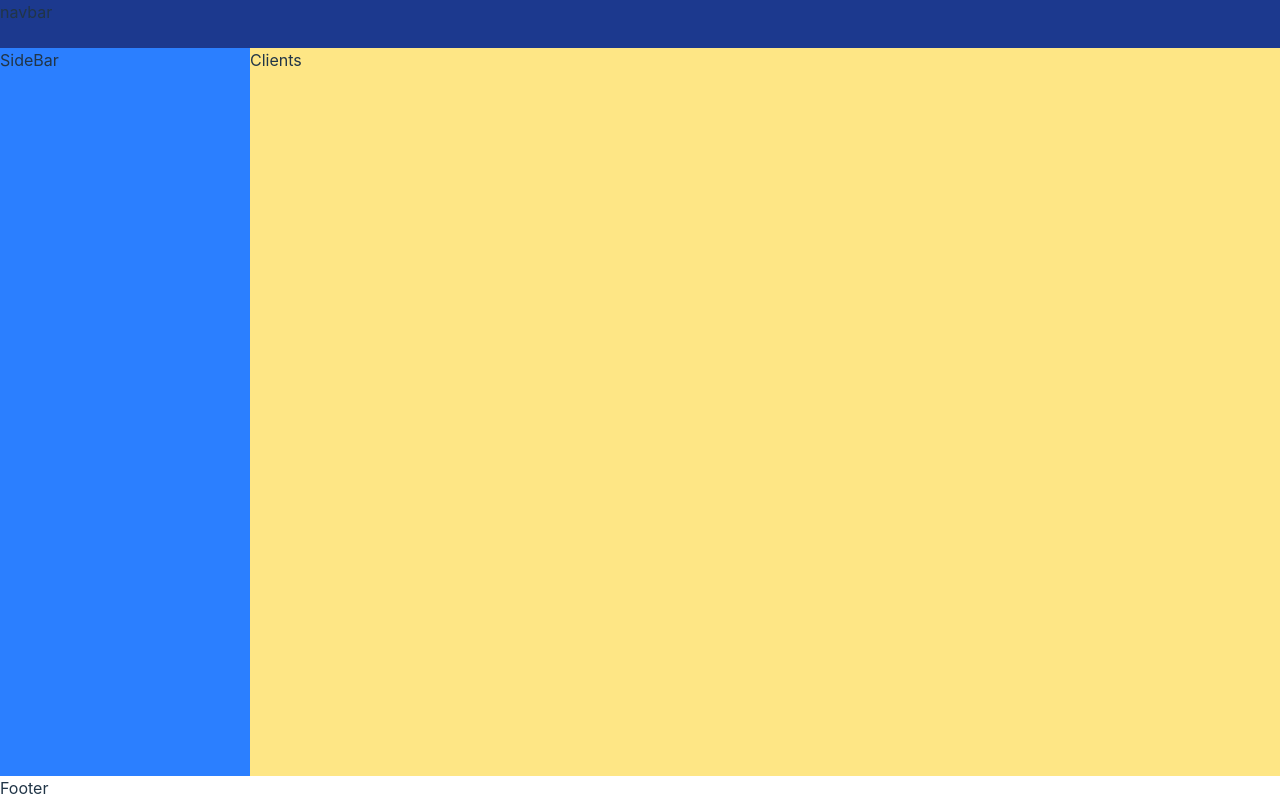
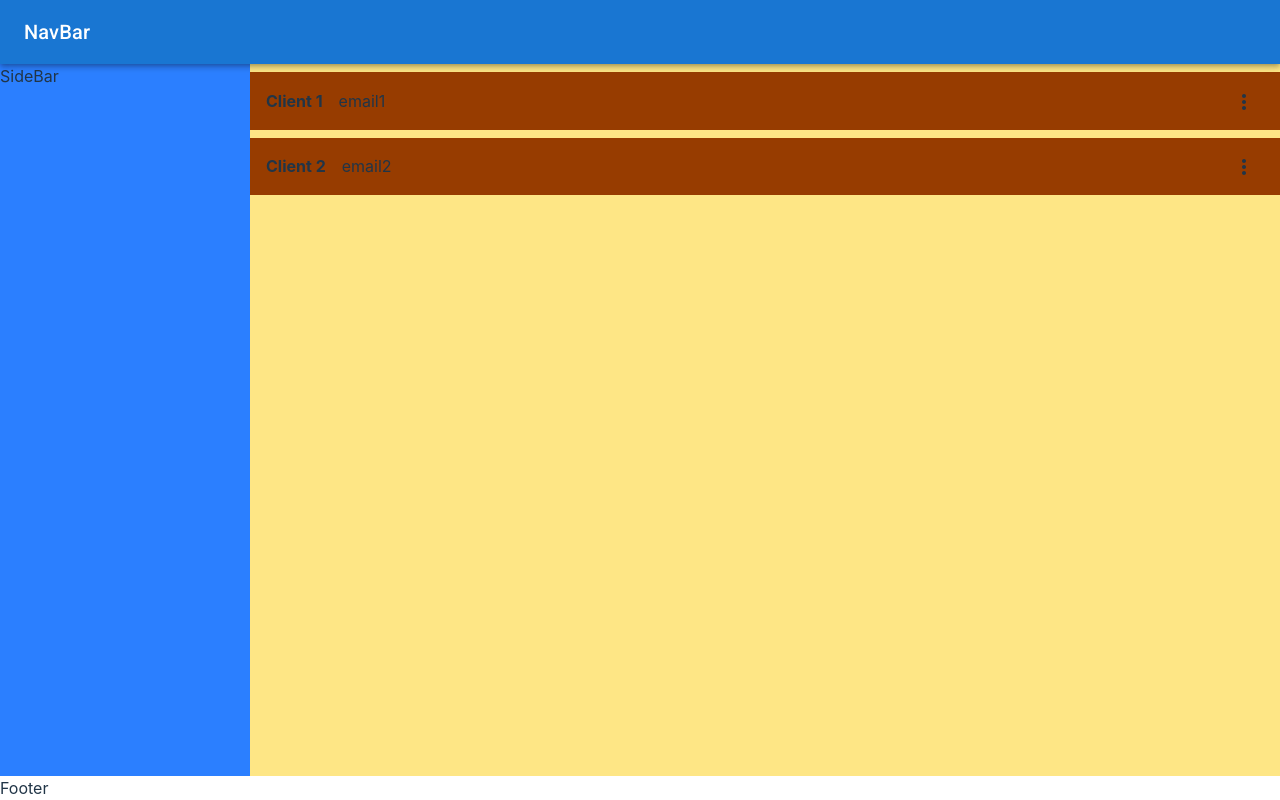
Before and after one commit to ricardoareiaslinhares/nic-project, a React (Vite) app: page /clients in a window 1280 px wide. Built offline with nearby package versions, Linux system fonts and the light colour scheme.

Commit message:
ListDisplay: generic display for all lists, draf

```diff
--- a/src/Layout.tsx
+++ b/src/Layout.tsx
@@ -1,10 +1,11 @@
 import { Outlet } from "react-router";
 import SideBar from "./components/SideBar";
+import NavBar from "./components/NavBar";
 
 const Layout = () => {
   return (
-    <main className="flex flex-1 flex-col  bg-red-200w-screen min-h-screen">
-      <div className="h-12 bg-blue-900 w-screen">navbar</div>
+    <main className="flex flex-1 flex-col  bg-red-200w-screen min-h-screen w-screen">
+        <NavBar />
       <section className="flex flex-1 flex-row itens-start bg-amber-200">
         <SideBar />
         <Outlet />
--- /dev/null
+++ b/src/components/ListDisplay.tsx
@@ -0,0 +1,49 @@
+import MoreVertIcon from "@mui/icons-material/MoreVert";
+import { Box, ListItem, List } from "@mui/material";
+
+interface Item {
+  id: number;
+  name: string;
+  [key: string]: any;
+}
+
+interface Props<T extends Item> {
+  items: T[];
+  proprieties: (keyof T)[];
+}
+
+const ListDisplay = <T extends Item>({ items, proprieties }: Props<T>) => {
+
+  return (
+    <List
+      sx={{
+        display: "flex",
+        flex: 1,
+        flexDirection: "column",
+        gap: 1,
+        height: "60px",
+      }}
+    >
+      {items.map((item) => (
+        <ListItem
+          key={item.id}
+          className="flex flex-1 flex-row bg-amber-800 hover:bg-slate-300 hover:cursor-pointer justify-between items-center "
+        >
+            <p className="font-bold mr-4"> {item.name}</p>
+          <div className=" flex flex-1 gap-4">
+            {proprieties.map((prop) => (
+              <Box key={prop.toString()}>
+                <p>{item[prop]}</p>
+              </Box>
+            ))}
+          </div>
+          <Box className="ml-4 hover:bg-amber-100 hover:rounded-full p-2">
+            <MoreVertIcon />
+          </Box>
+        </ListItem>
+      ))}
+    </List>
+  );
+};
+
+export default ListDisplay;
--- /dev/null
+++ b/src/components/NavBar.tsx
@@ -0,0 +1,20 @@
+import { AppBar, styled, Toolbar, Typography } from '@mui/material'
+
+type Props = {}
+const StyledToolbar = styled(Toolbar)({
+    display: 'flex',
+    justifyContent: 'space-between'
+})
+
+const NavBar = (props: Props) => {
+  return (
+    <AppBar position='sticky'>
+        <StyledToolbar>
+            <Typography variant='h6'>NavBar</Typography>
+
+        </StyledToolbar>
+    </AppBar>
+  )
+}
+
+export default NavBar
--- a/src/pages/Clients.tsx
+++ b/src/pages/Clients.tsx
@@ -1,10 +1,11 @@
-import React from 'react'
+
+import ListDisplay from "../components/ListDisplay"
 
 type Props = {}
 
 const Clients = (props: Props) => {
   return (
-    <div>Clients</div>
+    <ListDisplay items={[{id: 1, name: "Client 1", email: "email1"}, {id: 2, name: "Client 2", email: "email2"}]} proprieties={[ "email"]}/>
   )
 }
 
```
